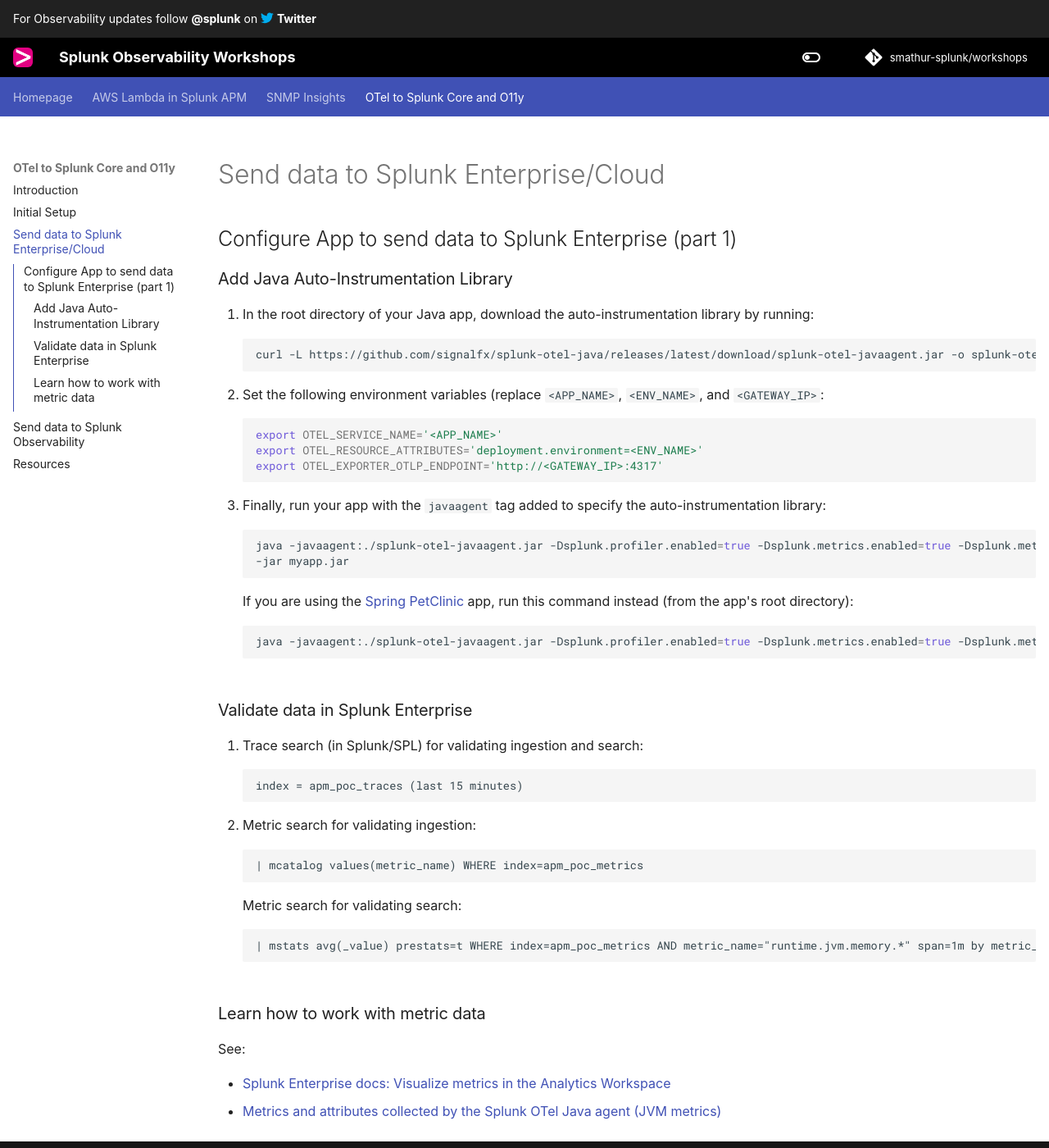
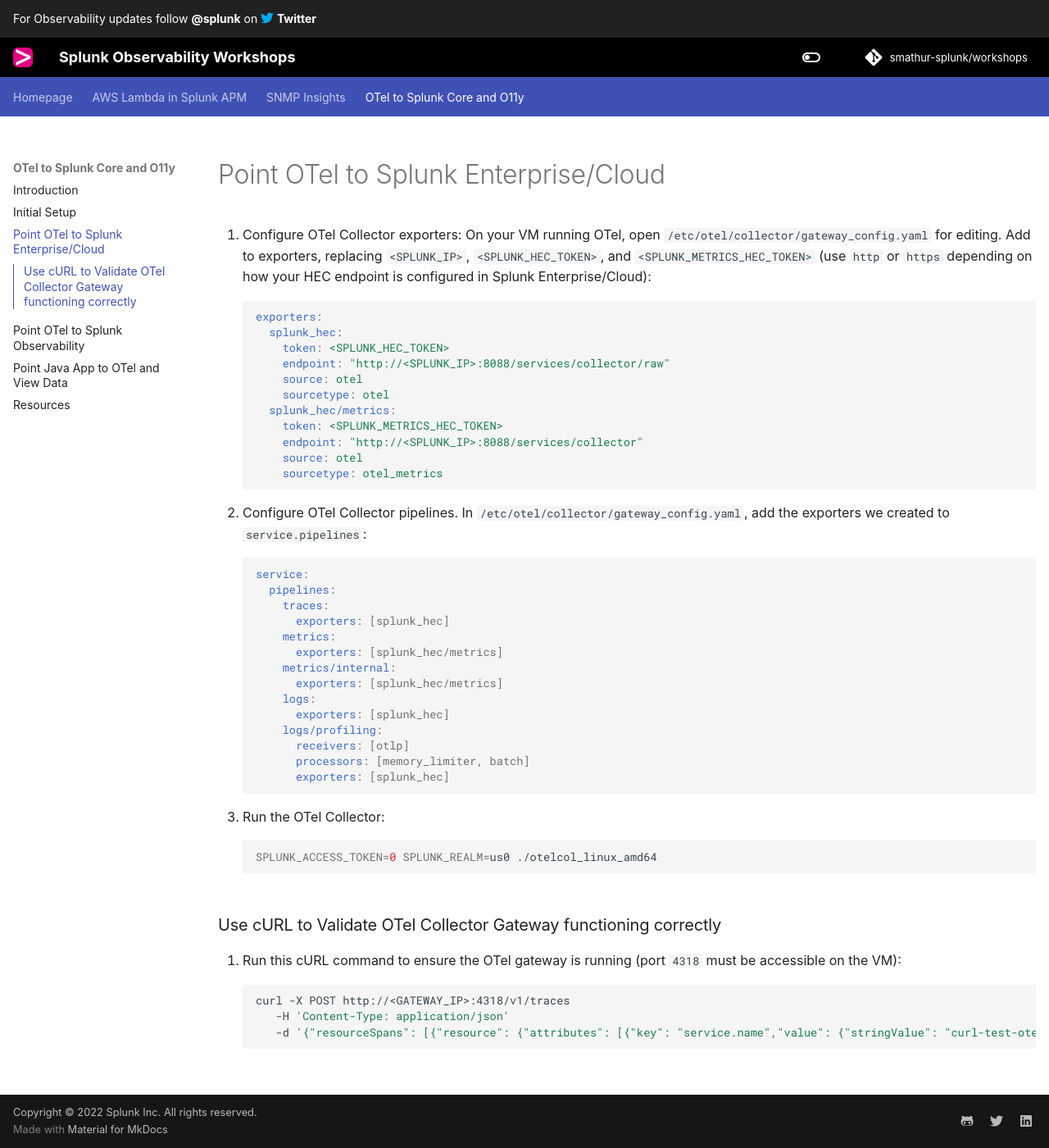
Before and after one commit to smathur-splunk/workshops, an MkDocs documentation site: the page built from docs/otel_core.md, in a window 1280 px wide and 1400 px high. Shown: the whole window at 82% size. Built offline with MkDocs 1.6.1 and Material for MkDocs 9.7.7, drawn with Linux system fonts in a browser that asks for light colours; some web fonts are replaced; comment, search, counter and statistics services are not loaded; the version menu is left out.

Commit message:
Restructure OTel to Splunk Core+O11y

````diff
--- a/docs/otel_core.md
+++ b/docs/otel_core.md
@@ -1,42 +1,44 @@
-## Configure App to send data to Splunk Enterprise (part 1)
-### Add Java Auto-Instrumentation Library
-8. In the root directory of your Java app, download the auto-instrumentation library by running:
-```bash
-curl -L https://github.com/signalfx/splunk-otel-java/releases/latest/download/splunk-otel-javaagent.jar -o splunk-otel-javaagent.jar
+4. Configure OTel Collector exporters: On your VM running OTel, open `/etc/otel/collector/gateway_config.yaml` for editing. Add to exporters, replacing `<SPLUNK_IP>`, `<SPLUNK_HEC_TOKEN>`, and `<SPLUNK_METRICS_HEC_TOKEN>` (use `http` or `https` depending on how your HEC endpoint is configured in Splunk Enterprise/Cloud):
+```yaml
+exporters:
+  splunk_hec:
+    token: <SPLUNK_HEC_TOKEN>
+    endpoint: "http://<SPLUNK_IP>:8088/services/collector/raw"
+    source: otel
+    sourcetype: otel
+  splunk_hec/metrics:
+    token: <SPLUNK_METRICS_HEC_TOKEN>
+    endpoint: "http://<SPLUNK_IP>:8088/services/collector"
+    source: otel
+    sourcetype: otel_metrics
 ```
-9. Set the following environment variables (replace `<APP_NAME>`, `<ENV_NAME>`, and `<GATEWAY_IP>`:
-```bash
-export OTEL_SERVICE_NAME='<APP_NAME>'
-export OTEL_RESOURCE_ATTRIBUTES='deployment.environment=<ENV_NAME>'
-export OTEL_EXPORTER_OTLP_ENDPOINT='http://<GATEWAY_IP>:4317'
+5. Configure OTel Collector pipelines. In `/etc/otel/collector/gateway_config.yaml`, add the exporters we created to `service.pipelines`:
+```yaml
+service:
+  pipelines:
+    traces:
+      exporters: [splunk_hec]
+    metrics:
+      exporters: [splunk_hec/metrics]
+    metrics/internal:
+      exporters: [splunk_hec/metrics]
+    logs:
+      exporters: [splunk_hec]
+    logs/profiling:
+      receivers: [otlp]
+      processors: [memory_limiter, batch]
+      exporters: [splunk_hec]
 ```
 
-10. Finally, run your app with the `javaagent` tag added to specify the auto-instrumentation library:
+6. Run the OTel Collector:
 ```bash
-java -javaagent:./splunk-otel-javaagent.jar -Dsplunk.profiler.enabled=true -Dsplunk.metrics.enabled=true -Dsplunk.metrics.endpoint='http://<GATEWAY_IP>:9943' \
--jar myapp.jar
-```
-If you are using the [Spring PetClinic](https://github.com/spring-projects/spring-petclinic) app, run this command instead (from the app's root directory):
-```bash
-java -javaagent:./splunk-otel-javaagent.jar -Dsplunk.profiler.enabled=true -Dsplunk.metrics.enabled=true -Dsplunk.metrics.endpoint='http://<GATEWAY_IP>:9943' -jar target/spring-petclinic-*-SNAPSHOT.jar
+SPLUNK_ACCESS_TOKEN=0 SPLUNK_REALM=us0 ./otelcol_linux_amd64
 ```
 
-### Validate data in Splunk Enterprise
-11. Trace search (in Splunk/SPL) for validating ingestion and search:
+### Use cURL to Validate OTel Collector Gateway functioning correctly
+7. Run this cURL command to ensure the OTel gateway is running (port `4318` must be accessible on the VM):
+```bash
+curl -X POST http://<GATEWAY_IP>:4318/v1/traces
+   -H 'Content-Type: application/json'
+   -d '{"resourceSpans": [{"resource": {"attributes": [{"key": "service.name","value": {"stringValue": "curl-test-otel-pipeline"}}]},"instrumentationLibrarySpans": [{"spans": [{"traceId": "71699b6fe85982c7c8995ea3d9c95df2","spanId": "3c191d03fa8be065","name": "test-span","kind": 1,"droppedAttributesCount": 0,"events": [],"droppedEventsCount": 0,              "status": {"code": 1}}],"instrumentationLibrary": {"name": "local-curl-example"}}]}] }'
 ```
-index = apm_poc_traces (last 15 minutes)
-```
-12. Metric search for validating ingestion:
-```
-| mcatalog values(metric_name) WHERE index=apm_poc_metrics
-```
-Metric search for validating search:
-```
-| mstats avg(_value) prestats=t WHERE index=apm_poc_metrics AND metric_name="runtime.jvm.memory.*" span=1m by metric_name | timechart avg(_value) as "Avg" span=1m by metric_name
-```
-
-### Learn how to work with metric data
-See:
-
-- [Splunk Enterprise docs: Visualize metrics in the Analytics Workspace](https://docs.splunk.com/Documentation/Splunk/8.2.6/Metrics/Visualize)
-- [Metrics and attributes collected by the Splunk OTel Java agent (JVM metrics)](https://docs.splunk.com/Observability/gdi/get-data-in/application/java/configuration/java-otel-metrics-attributes.html#jvm-metrics)
--- a/docs/otel_init.md
+++ b/docs/otel_init.md
@@ -1,12 +1,18 @@
-### Splunk Enterprise Setup
+### Set Up Splunk Enterprise Indexes and HEC Endpoints
 1. Create required indexes for HEC:
-- Create an index for traces `apm_poc_traces`: See [Create events indexes](https://docs.splunk.com/Documentation/Splunk/latest/Indexer/Setupmultipleindexes#Create_events_indexes)
-- Create an index for metrics `apm_poc_metrics`: See [Create metrics indexes](https://docs.splunk.com/Documentation/Splunk/latest/Indexer/Setupmultipleindexes#Create_metrics_indexes)
 
-2. Setup 2 Splunk HEC tokens, one for `apm_poc_traces` and one for `apm_poc_metrics`: See [Configure HTTP Event Collector on Splunk Enterprise](https://docs.splunk.com/Documentation/SplunkCloud/8.2.2202/Data/UsetheHTTPEventCollector#Configure_HTTP_Event_Collector_on_Splunk_Enterprise) or [Splunk Cloud Platform](https://docs.splunk.com/Documentation/SplunkCloud/8.2.2202/Data/UsetheHTTPEventCollector#Configure_HTTP_Event_Collector_on_Splunk_Cloud_Platform)
+- Create an index for traces `apm_traces`: See [Create events indexes](https://docs.splunk.com/Documentation/Splunk/latest/Indexer/Setupmultipleindexes#Create_events_indexes)
+- Create an index for metrics `apm_metrics`: See [Create metrics indexes](https://docs.splunk.com/Documentation/Splunk/latest/Indexer/Setupmultipleindexes#Create_metrics_indexes)
 
-### OpenTelemetry Gateway Setup
-3. Install Otel Collector. If VM does not have internet access, download files separately and copy to VM.
+2. Setup 2 Splunk HEC tokens, one for `apm_traces` and one for `apm_metrics`. See [Configure HTTP Event Collector on Splunk Enterprise](https://docs.splunk.com/Documentation/SplunkCloud/8.2.2202/Data/UsetheHTTPEventCollector#Configure_HTTP_Event_Collector_on_Splunk_Enterprise) or [Splunk Cloud Platform](https://docs.splunk.com/Documentation/SplunkCloud/8.2.2202/Data/UsetheHTTPEventCollector#Configure_HTTP_Event_Collector_on_Splunk_Cloud_Platform). Steps summarized below:
+
+- Login to Splunk and go to `Settings` > `Data inputs` (under "Data") > `HTTP Event Collector`.
+- At the top-right, click `Global Settings` and set "All Tokens" to `Enabled`, and uncheck "Enable SSL" (if not using HTTPS). Ensure the "HTTP Port Number" is set to `8088`. Click `Save`.
+- At the top-right, create `New Token`, and enter a Name. Click `Next`. Next to "Select Allowed Indexes", select `apm_traces`. Click `Review`, and then `Submit`. You should now see a "Token Value", which we'll need in the next section.
+- To ingest metrics, create another HEC token and assign it to the `apm_metrics` index. Make sure to copy the "Token Value" here as well.
+
+### Install the OTel Collector Gateway
+3. On your Linux VM, install the OTel Collector. If the VM does not have internet access, download these files separately and manually copy them to the VM.
 ```bash
 sudo apt install wget
 wget https://github.com/signalfx/splunk-otel-collector/releases/download/v0.48.0/otelcol_linux_amd64
@@ -16,48 +22,3 @@
 sudo mkdir /etc/otel/collector
 sudo mv gateway_config.yaml /etc/otel/collector/
 ```
-4. Configure Otel Collector exporters: Open `/etc/otel/collector/gateway_config.yaml` for editing. Add to exporters, replacing `<SPLUNK_IP>`, `<SPLUNK_HEC_TOKEN>`, and `<SPLUNK_METRICS_HEC_TOKEN>` (use `http` or `https` depending on how your HEC endpoint is configured in Splunk Enterprise):
-```yaml
-exporters:
-  splunk_hec:
-    token: <SPLUNK_HEC_TOKEN>
-    endpoint: "https://<SPLUNK_IP>:8088/services/collector/raw"
-    source: otel
-    sourcetype: otel
-  splunk_hec/metrics:
-    token: <SPLUNK_METRICS_HEC_TOKEN>
-    endpoint: "https://<SPLUNK_IP>:8088/services/collector"
-    source: otel
-    sourcetype: otel_metrics
-```
-5. Configure Otel Collector pipelines. In `/etc/otel/collector/gateway_config.yaml`, add the exporters we created to `service.pipelines`:
-```yaml
-service:
-  pipelines:
-    traces:
-      exporters: [splunk_hec]
-    metrics:
-      exporters: [splunk_hec/metrics]
-    metrics/internal:
-      exporters: [splunk_hec/metrics]
-    logs:
-      exporters: [splunk_hec]
-    logs/profiling:
-      receivers: [otlp]
-      processors: [memory_limiter, batch]
-      exporters: [splunk_hec]
-```
-
-6. Run the Otel Collector:
-```bash
-SPLUNK_ACCESS_TOKEN=0 SPLUNK_REALM=us0 ./otelcol_linux_amd64
-```
-
-## Validate Otel Collector Gateway functioning correctly
-### Use cURL for Validation Testing
-7. Run this cURL command to test the gateway is running (port `4318` must be accessible on the VM):
-```bash
-curl -X POST http://<GATEWAY_IP>:4318/v1/traces
-   -H 'Content-Type: application/json'
-   -d '{"resourceSpans": [{"resource": {"attributes": [{"key": "service.name","value": {"stringValue": "curl-test-otel-pipeline"}}]},"instrumentationLibrarySpans": [{"spans": [{"traceId": "71699b6fe85982c7c8995ea3d9c95df2","spanId": "3c191d03fa8be065","name": "test-span","kind": 1,"droppedAttributesCount": 0,"events": [],"droppedEventsCount": 0,              "status": {"code": 1}}],"instrumentationLibrary": {"name": "local-curl-example"}}]}] }'
-```
--- /dev/null
+++ b/docs/otel_java.md
@@ -0,0 +1,46 @@
+### Add Java Auto-Instrumentation Library
+8. On the host runnign your Java app: In the root directory of your Java app, download the auto-instrumentation library by running:
+```bash
+curl -L https://github.com/signalfx/splunk-otel-java/releases/latest/download/splunk-otel-javaagent.jar -o splunk-otel-javaagent.jar
+```
+9. Set the following environment variables (replace `<APP_NAME>`, `<ENV_NAME>`, and `<GATEWAY_IP>`):
+```bash
+export OTEL_SERVICE_NAME='<APP_NAME>'
+export OTEL_RESOURCE_ATTRIBUTES='deployment.environment=<ENV_NAME>'
+export OTEL_EXPORTER_OTLP_ENDPOINT='http://<GATEWAY_IP>:4317'
+```
+
+10. Finally, run your app with the `javaagent` tag added to specify the auto-instrumentation library (`<GATEWAY_IP>` may be `localhost` if the OTel collector is running on the same VM):
+```bash
+java -javaagent:./splunk-otel-javaagent.jar -Dsplunk.profiler.enabled=true -Dsplunk.metrics.enabled=true -Dsplunk.metrics.endpoint='http://<GATEWAY_IP>:9943' \
+-jar myapp.jar
+```
+If you are using the [Spring PetClinic](https://github.com/spring-projects/spring-petclinic) app, run this command instead, from the app's root directory:
+```bash
+java -javaagent:./splunk-otel-javaagent.jar -Dsplunk.profiler.enabled=true -Dsplunk.metrics.enabled=true -Dsplunk.metrics.endpoint='http://<GATEWAY_IP>:9943' -jar target/spring-petclinic-*-SNAPSHOT.jar
+```
+
+### Validate Data in Splunk Enterprise
+11. Trace search (in Splunk/SPL) for validating ingestion and search:
+```sql
+index = apm_traces (last 15 minutes)
+```
+12. Metric search for validating ingestion:
+```sql
+| mcatalog values(metric_name) WHERE index=apm_metrics
+```
+Metric search for validating search:
+```sql
+| mstats avg(_value) prestats=t WHERE index=apm_metrics AND metric_name="runtime.jvm.memory.*" span=1m by metric_name | timechart avg(_value) as "Avg" span=1m by metric_name
+```
+
+13. Learn how to work with metric data in Splunk Enterprise/Cloud. See:
+
+- [Splunk Enterprise/Cloud docs: Visualize metrics in the Analytics Workspace](https://docs.splunk.com/Documentation/Splunk/8.2.6/Metrics/Visualize)
+- [Metrics and attributes collected by the Splunk OTel Java agent (JVM metrics)](https://docs.splunk.com/Observability/gdi/get-data-in/application/java/configuration/java-otel-metrics-attributes.html#jvm-metrics)
+
+
+### Validate data in Splunk Observability Cloud
+17. Login to Splunk Observability Cloud and check for [JVM metrics](https://docs.splunk.com/Observability/gdi/get-data-in/application/java/configuration/java-otel-metrics-attributes.html#jvm-metrics) by searching `jvm` in Metric Finder.
+
+18. Check for traces in APM (on the service map and in the traces view), and also check for Code Profiling data in APM. If using a database, check DB Query Perfomance in APM.
--- a/docs/otel_o11y.md
+++ b/docs/otel_o11y.md
@@ -1,5 +1,3 @@
-## Configure Otel Collector to send data to Splunk Observability (part 2)
-### Configure Otel Collector
 14. In `/etc/otel/collector/gateway_config.yaml`, add a `splunk_hec/obs` exporter to point to Splunk Observability:
 ```yaml
 exporters:
@@ -30,5 +28,10 @@
 ```
 To get your access token see [Create and manage organization access tokens using Splunk Observability Cloud](https://docs.splunk.com/observability/admin/authentication-tokens/org-tokens.html).
 
-### Validate data in Splunk Observability Cloud
-17. Login to Splunk Observability Cloud and check for [JVM metrics](https://docs.splunk.com/Observability/gdi/get-data-in/application/java/configuration/java-otel-metrics-attributes.html#jvm-metrics) in Metric Finder. Check for traces in APM (on the service map and in the traces view), and also check for Code Profiling data in APM. If using a database, check DB Query Perfomance in APM.
+### Use cURL to Validate OTel Collector Gateway functioning correctly
+7. Again, you may want to run this cURL command to ensure the OTel gateway is running properly (port `4318` must be accessible on the VM):
+```bash
+curl -X POST http://<GATEWAY_IP>:4318/v1/traces
+   -H 'Content-Type: application/json'
+   -d '{"resourceSpans": [{"resource": {"attributes": [{"key": "service.name","value": {"stringValue": "curl-test-otel-pipeline"}}]},"instrumentationLibrarySpans": [{"spans": [{"traceId": "71699b6fe85982c7c8995ea3d9c95df2","spanId": "3c191d03fa8be065","name": "test-span","kind": 1,"droppedAttributesCount": 0,"events": [],"droppedEventsCount": 0,              "status": {"code": 1}}],"instrumentationLibrary": {"name": "local-curl-example"}}]}] }'
+```
--- a/mkdocs.yml
+++ b/mkdocs.yml
@@ -1,6 +1,6 @@
 site_name: Splunk Observability Workshops
 site_url: https://smathur-splunk.github.io/workshops/
-site_author: Sales Engineering GSS
+site_author: Siddharth Mathur
 site_description: >-
   This workshop is going to take you through the best-in-class observability platform
   for ingesting, monitoring, visualizing and analyzing metrics, traces and spans
@@ -99,8 +99,9 @@
     - OTel to Splunk Core and O11y:
         - Introduction: otel_intro.md
         - Initial Setup: otel_init.md
-        - Send data to Splunk Enterprise/Cloud: otel_core.md
-        - Send data to Splunk Observability: otel_o11y.md
+        - Point OTel to Splunk Enterprise/Cloud: otel_core.md
+        - Point OTel to Splunk Observability: otel_o11y.md
+        - Point Java App to OTel and View Data: otel_java.md
         - Resources: otel_res.md
 plugins:
   - git-revision-date-localized:
````
Also changed, not shown: docs/custom_dash.md (added, +17 -0 lines), docs/custom_intro.md (added, +3 -0 lines), docs/custom_metr.md (added, +11 -0 lines), docs/lambda_instr.md (+1 -1 lines), docs/otel_intro.md (+7 -7 lines), docs/images/otel-to-splunk-core-and-o11y-arch.png (added), 2 other files.
